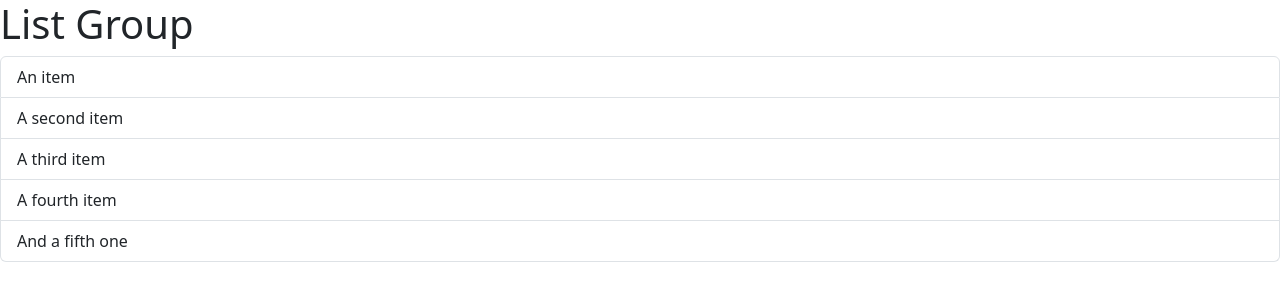
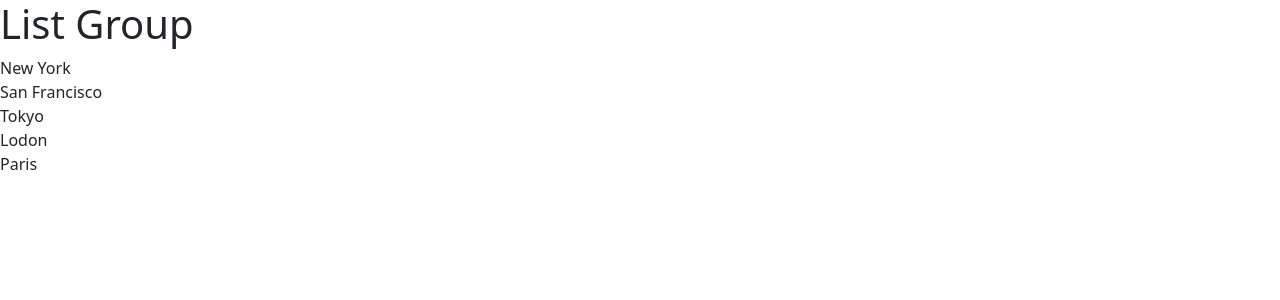
Before and after one commit to tbatchelder/React-Learning, a React (Vite) app in the folder project-4a/: page / in a window 1280 px wide. Shown: the top 300 px of the page. Built offline with nearby package versions, Linux system fonts and the light colour scheme.

Commit message:
List Group built using a list of items

```diff
--- a/project-4a/src/components/ListGroup.tsx
+++ b/project-4a/src/components/ListGroup.tsx
@@ -1,13 +1,13 @@
 function ListGroup() {
+  const items = ["New York", "San Francisco", "Tokyo", "Lodon", "Paris"];
+
   return (
     <>
       <h1>List Group</h1>
       <ul className="list-group">
-        <li className="list-group-item">An item</li>
-        <li className="list-group-item">A second item</li>
-        <li className="list-group-item">A third item</li>
-        <li className="list-group-item">A fourth item</li>
-        <li className="list-group-item">And a fifth one</li>
+        {items.map((item) => (
+          <li key={item}>{item}</li>
+        ))}
       </ul>
     </>
   );
```
